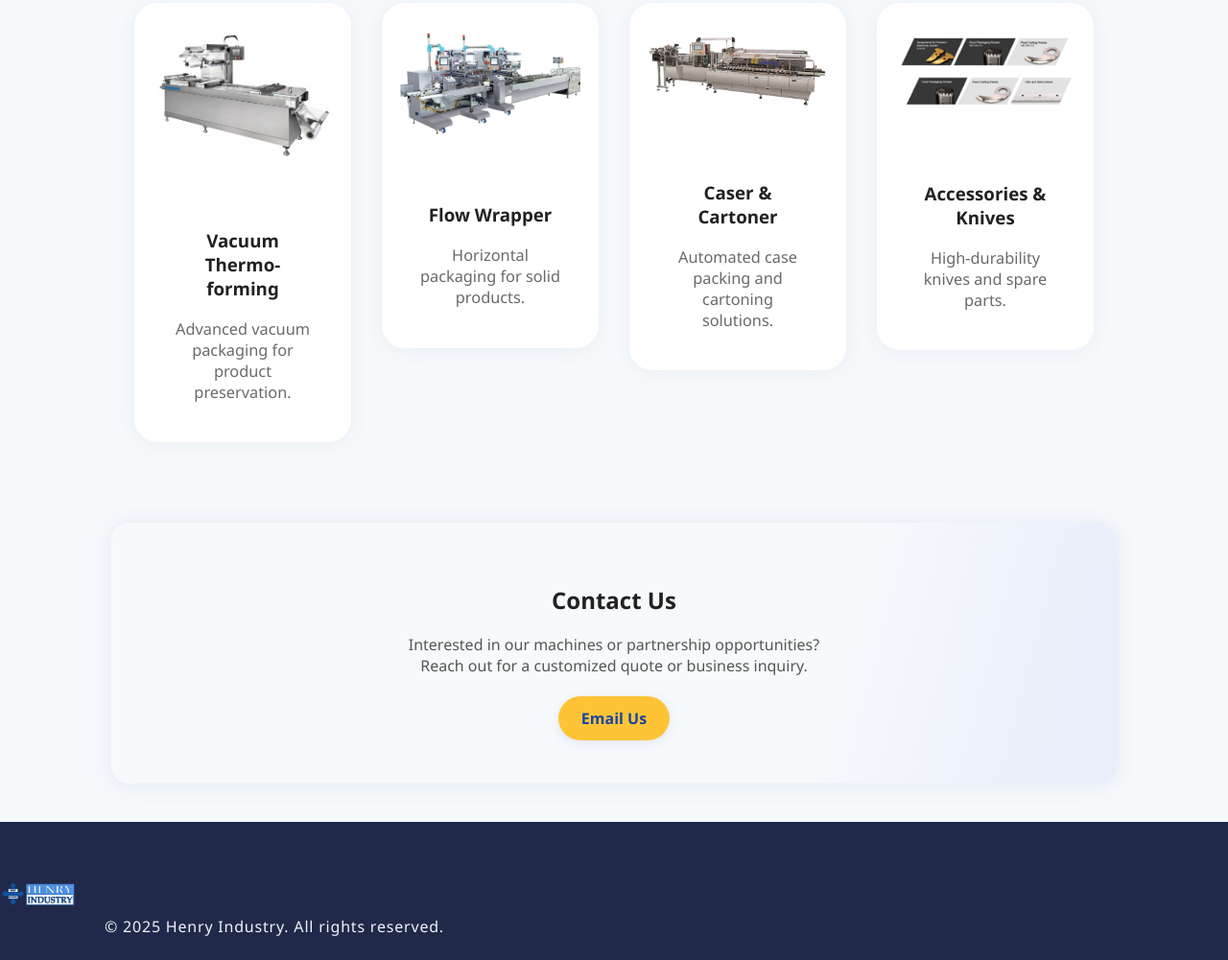
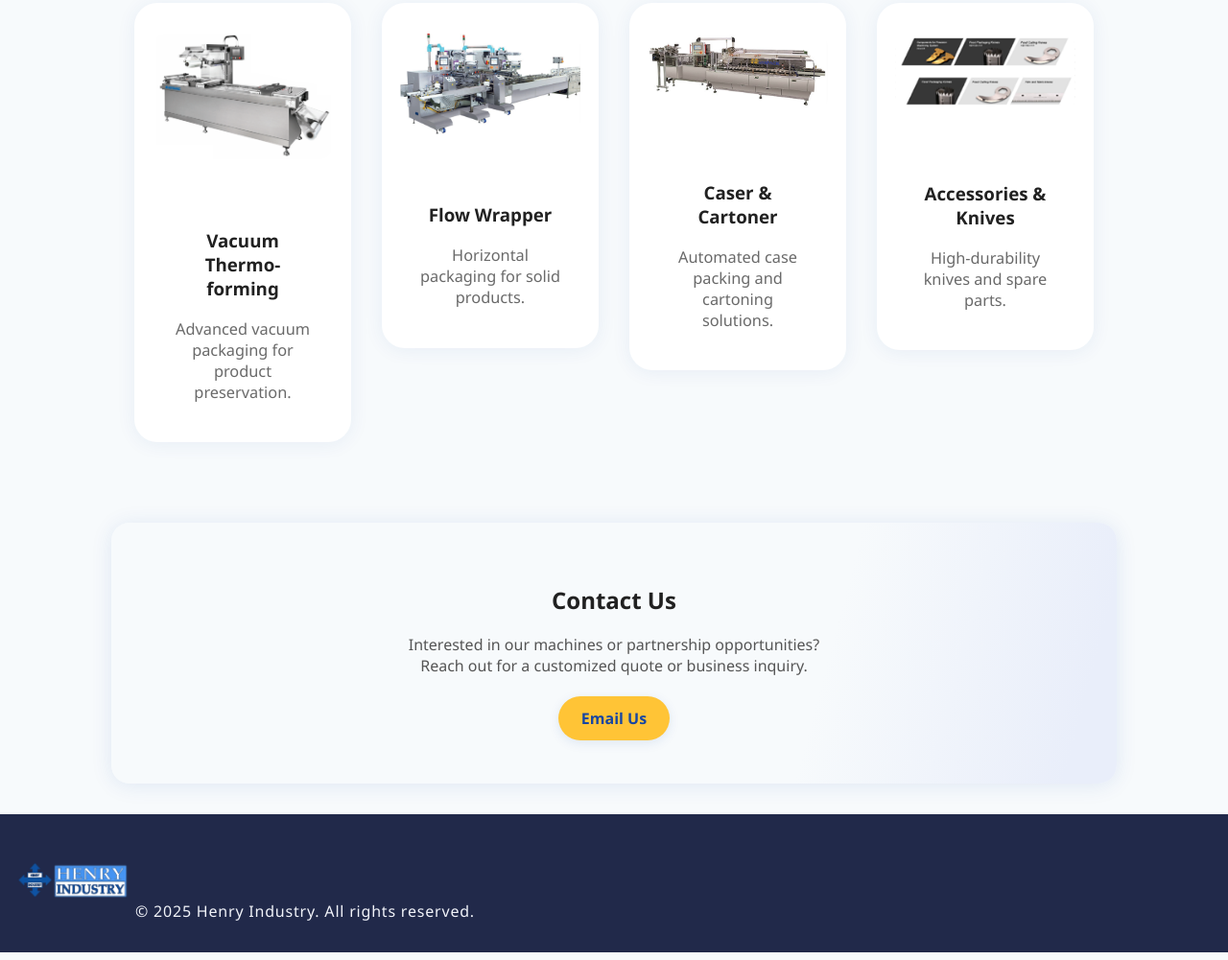
Before and after one commit to willow-92/henry_industry, a plain HTML site: page index.html in a window 1280 px wide. Shown: the part 1346-2347 px from the top of the page at 96% size. Drawn offline with Linux system fonts and the light colour scheme.

Commit message:
Update footer logo dimensions and padding; adjust footer styles for improved layout

```diff
--- a/style.css
+++ b/style.css
@@ -20,10 +20,10 @@ header {
     position: relative;
 }
 footer .logo {
-    width: 80px;
-    height: 80px;
-    margin-right: 1.5rem;
+    width: 120px;
+    height: 75px;
     object-fit: contain;
+    margin-bottom: 0rem; /* Added margin to push copyright down */
 }
 header h1 {
     margin: 0;
@@ -174,9 +174,9 @@ section {
 footer {
     background: #21294a;
     color: #f1f3f9;
-    padding: 2.2rem 0 1.5rem 0;
+    padding: 2rem 1rem;
     font-size: 1rem;
-    margin-top: 2.5rem;
+    margin-top: 2rem;
     letter-spacing: 0.05em;
 }
 /* General Responsive Improvements */
@@ -256,8 +256,8 @@ html {
   display: flex; /* Use flexbox */
   flex-wrap: wrap; /* Allow items to wrap to next line */
   gap: 0rem; /* Space between pills */
-  margin: 0.5rem 0.5rem;
-  padding: 0;
+  margin: 0.5rem 0.5rem, 0.5rem 0.5rem;
+  padding: 0, 0 ,2 ,1;
   justify-content: center; /* Center the pills */
 }
 .product-tabs a {
```
